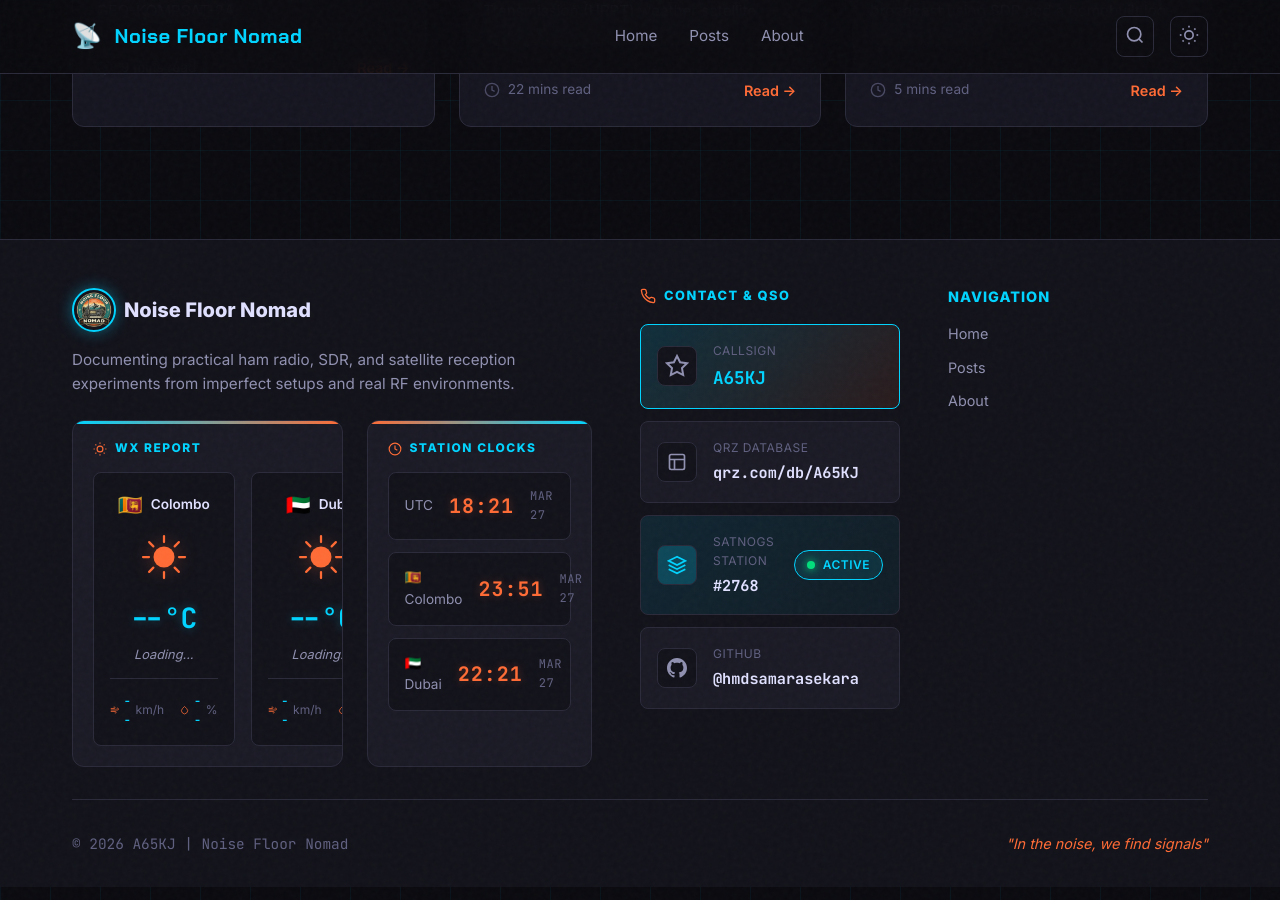
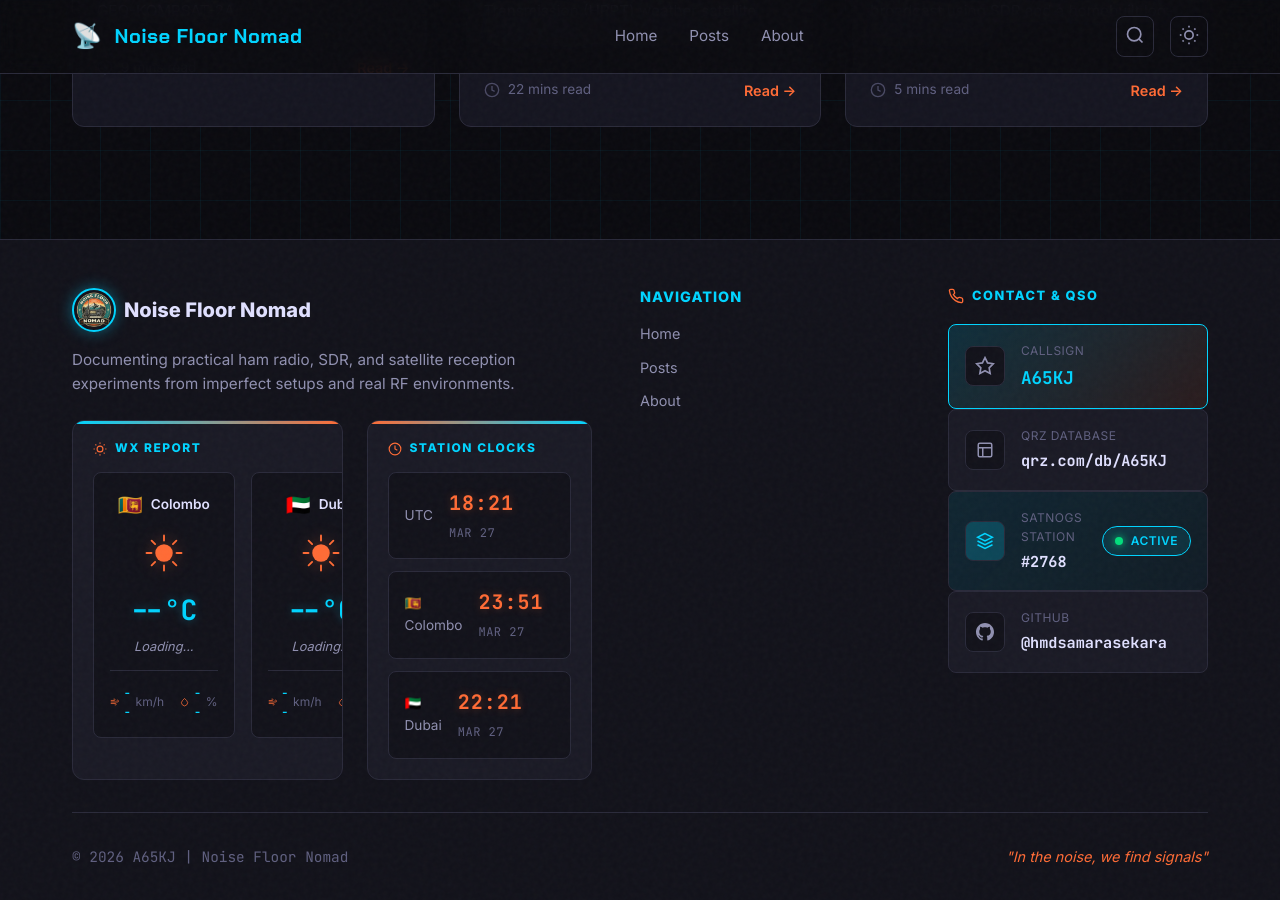
Before and after one commit to hmdsamarasekara/hmdsamarasekara.github.io, a Jekyll site: the page built from index.md, in a window 1280 px wide and 900 px high, scrolled down 1947 px. Built offline with Jekyll 4.4.1, drawn with Linux system fonts in a browser that asks for light colours.

Commit message:
Update footer.html

```diff
--- a/_includes/footer.html
+++ b/_includes/footer.html
@@ -28,7 +28,7 @@
                   <span class="weather-location">Colombo</span>
                 </div>
                 <div class="weather-icon" id="icon-lk">
-                  <svg viewBox="0 0 64 64" width="48" height="48">
+                  <svg viewBox="0 0 64 64" width="40" height="40">
                     <circle cx="32" cy="32" r="14" fill="#ff6b35"/>
                     <g stroke="#ff6b35" stroke-width="3" stroke-linecap="round">
                       <line x1="32" y1="4" x2="32" y2="12"/>
@@ -69,7 +69,7 @@
                   <span class="weather-location">Dubai</span>
                 </div>
                 <div class="weather-icon" id="icon-uae">
-                  <svg viewBox="0 0 64 64" width="48" height="48">
+                  <svg viewBox="0 0 64 64" width="40" height="40">
                     <circle cx="32" cy="32" r="14" fill="#ff6b35"/>
                     <g stroke="#ff6b35" stroke-width="3" stroke-linecap="round">
                       <line x1="32" y1="4" x2="32" y2="12"/>
@@ -118,16 +118,21 @@
             <div class="clock-list">
               <div class="clock-row">
                 <span class="clock-name">UTC</span>
+                <div class="clock-display">
                   <span class="clock-time" id="clock-utc">--:--</span>
                   <span class="clock-date" id="date-utc">--</span>
                 </div>
+              </div>
               <div class="clock-row">
                 <span class="clock-name">🇱🇰 Colombo</span>
+                <div class="clock-display">
                   <span class="clock-time" id="clock-lk">--:--</span>
                   <span class="clock-date" id="date-lk">--</span>
                 </div>
+              </div>
               <div class="clock-row">
                 <span class="clock-name">🇦🇪 Dubai</span>
+                <div class="clock-display">
                   <span class="clock-time" id="clock-uae">--:--</span>
                   <span class="clock-date" id="date-uae">--</span>
                 </div>
@@ -135,8 +140,19 @@
             </div>
           </div>
         </div>
+      </div>
 
-      <!-- Beautified Contact Section with SatNOGS -->
+      <!-- Navigation Section -->
+      <div class="footer-section">
+        <h4>Navigation</h4>
+        <ul>
+          {% for link in site.theme_settings.nav_links %}
+            <li><a href="{{ link.url | relative_url }}">{{ link.title }}</a></li>
+          {% endfor %}
+        </ul>
+      </div>
+
+      <!-- Contact & QSO Section with 2x2 Grid -->
       <div class="footer-section footer-contact-section">
         <h4>
           <svg width="16" height="16" viewBox="0 0 24 24" fill="none" stroke="currentColor" stroke-width="2">
@@ -145,11 +161,11 @@
           Contact & QSO
         </h4>
 
-        <div class="contact-cards">
+        <div class="contact-grid">
           <!-- Callsign Card -->
           <a href="{{ site.theme_settings.qrz_url }}" target="_blank" rel="noopener" class="contact-card primary">
             <div class="contact-icon">
-              <svg width="24" height="24" viewBox="0 0 24 24" fill="none" stroke="currentColor" stroke-width="2">
+              <svg width="20" height="20" viewBox="0 0 24 24" fill="none" stroke="currentColor" stroke-width="2">
                 <path d="M12 2l3.09 6.26L22 9.27l-5 4.87 1.18 6.88L12 17.77l-6.18 3.25L7 14.14 2 9.27l6.91-1.01L12 2z"/>
               </svg>
             </div>
@@ -162,7 +178,7 @@
           <!-- QRZ Card -->
           <a href="{{ site.theme_settings.qrz_url }}" target="_blank" rel="noopener" class="contact-card">
             <div class="contact-icon">
-              <svg width="20" height="20" viewBox="0 0 24 24" fill="none" stroke="currentColor" stroke-width="2">
+              <svg width="18" height="18" viewBox="0 0 24 24" fill="none" stroke="currentColor" stroke-width="2">
                 <rect x="3" y="3" width="18" height="18" rx="2" ry="2"/>
                 <line x1="3" y1="9" x2="21" y2="9"/>
                 <line x1="9" y1="21" x2="9" y2="9"/>
@@ -177,7 +193,7 @@
           <!-- SatNOGS Card -->
           <a href="https://network.satnogs.org/stations/2768/" target="_blank" rel="noopener" class="contact-card satnogs">
             <div class="contact-icon">
-              <svg width="20" height="20" viewBox="0 0 24 24" fill="none" stroke="currentColor" stroke-width="2">
+              <svg width="18" height="18" viewBox="0 0 24 24" fill="none" stroke="currentColor" stroke-width="2">
                 <path d="M12 2L2 7l10 5 10-5-10-5zM2 17l10 5 10-5M2 12l10 5 10-5"/>
               </svg>
             </div>
@@ -195,7 +211,7 @@
           {% if site.theme_settings.github %}
           <a href="https://github.com/{{ site.theme_settings.github }}" target="_blank" rel="noopener" class="contact-card">
             <div class="contact-icon">
-              <svg width="20" height="20" viewBox="0 0 24 24" fill="currentColor" stroke="none">
+              <svg width="18" height="18" viewBox="0 0 24 24" fill="currentColor" stroke="none">
                 <path d="M12 0c-6.626 0-12 5.373-12 12 0 5.302 3.438 9.8 8.207 11.387.599.111.793-.261.793-.577v-2.234c-3.338.726-4.033-1.416-4.033-1.416-.546-1.387-1.333-1.756-1.333-1.756-1.089-.745.083-.729.083-.729 1.205.084 1.839 1.237 1.839 1.237 1.07 1.834 2.807 1.304 3.492.997.107-.775.418-1.305.762-1.604-2.665-.305-5.467-1.334-5.467-5.931 0-1.311.469-2.381 1.236-3.221-.124-.303-.535-1.524.117-3.176 0 0 1.008-.322 3.301 1.23.957-.266 1.983-.399 3.003-.404 1.02.005 2.047.138 3.006.404 2.291-1.552 3.297-1.23 3.297-1.23.653 1.653.242 2.874.118 3.176.77.84 1.235 1.911 1.235 3.221 0 4.609-2.807 5.624-5.479 5.921.43.372.823 1.102.823 2.222v3.293c0 .319.192.694.801.576 4.765-1.589 8.199-6.086 8.199-11.386 0-6.627-5.373-12-12-12z"/>
               </svg>
             </div>
@@ -206,15 +222,6 @@
           </a>
           {% endif %}
         </div>
-      </div>
-
-      <div class="footer-section">
-        <h4>Navigation</h4>
-        <ul>
-          {% for link in site.theme_settings.nav_links %}
-            <li><a href="{{ link.url | relative_url }}">{{ link.title }}</a></li>
-          {% endfor %}
-        </ul>
       </div>
     </div>
 
@@ -265,21 +272,21 @@
 
 // Weather Icons SVG Map
 const weatherIcons = {
-  0: { name: 'Clear sky', svg: `<svg viewBox="0 0 64 64" width="48" height="48"><circle cx="32" cy="32" r="14" fill="#ff6b35"/><g stroke="#ff6b35" stroke-width="3" stroke-linecap="round"><line x1="32" y1="4" x2="32" y2="12"/><line x1="32" y1="52" x2="32" y2="60"/><line x1="4" y1="32" x2="12" y2="32"/><line x1="52" y1="32" x2="60" y2="32"/><line x1="12.2" y1="12.2" x2="17.8" y2="17.8"/><line x1="46.2" y1="46.2" x2="51.8" y2="51.8"/><line x1="12.2" y1="51.8" x2="17.8" y2="46.2"/><line x1="46.2" y1="17.8" x2="51.8" y2="12.2"/></g></svg>` },
-  1: { name: 'Mainly clear', svg: `<svg viewBox="0 0 64 64" width="48" height="48"><circle cx="32" cy="32" r="14" fill="#ff6b35"/><g stroke="#ff6b35" stroke-width="3" stroke-linecap="round"><line x1="32" y1="4" x2="32" y2="12"/><line x1="32" y1="52" x2="32" y2="60"/><line x1="4" y1="32" x2="12" y2="32"/><line x1="52" y1="32" x2="60" y2="32"/><line x1="12.2" y1="12.2" x2="17.8" y2="17.8"/><line x1="46.2" y1="46.2" x2="51.8" y2="51.8"/><line x1="12.2" y1="51.8" x2="17.8" y2="46.2"/><line x1="46.2" y1="17.8" x2="51.8" y2="12.2"/></g></svg>` },
-  2: { name: 'Partly cloudy', svg: `<svg viewBox="0 0 64 64" width="48" height="48"><circle cx="24" cy="24" r="10" fill="#ff6b35" opacity="0.8"/><path d="M46 46a10 10 0 1 1-20 0 10 10 0 0 1 20 0z" fill="#00d4ff"/><path d="M38 38a8 8 0 1 1-16 0 8 8 0 0 1 16 0z" fill="#00a8cc"/></svg>` },
-  3: { name: 'Overcast', svg: `<svg viewBox="0 0 64 64" width="48" height="48"><path d="M20 40a10 10 0 1 1 20 0H20z" fill="#00d4ff"/><path d="M30 35a10 10 0 1 1 20 0H30z" fill="#00a8cc"/><path d="M15 42a8 8 0 1 1 16 0H15z" fill="#606080"/></svg>` },
-  45: { name: 'Foggy', svg: `<svg viewBox="0 0 64 64" width="48" height="48"><path d="M8 24h48M12 32h40M16 40h32" stroke="#606080" stroke-width="3" stroke-linecap="round"/></svg>` },
-  48: { name: 'Foggy', svg: `<svg viewBox="0 0 64 64" width="48" height="48"><path d="M8 24h48M12 32h40M16 40h32" stroke="#606080" stroke-width="3" stroke-linecap="round"/></svg>` },
-  51: { name: 'Light drizzle', svg: `<svg viewBox="0 0 64 64" width="48" height="48"><path d="M20 30a10 10 0 1 1 20 0h-20z" fill="#00d4ff"/><path d="M22 38l-2 8M32 38l-2 8M42 38l-2 8" stroke="#00d4ff" stroke-width="2" stroke-linecap="round"/></svg>` },
-  53: { name: 'Drizzle', svg: `<svg viewBox="0 0 64 64" width="48" height="48"><path d="M18 28a12 12 0 1 1 24 0h-24z" fill="#00d4ff"/><path d="M20 38l-2 8M30 38l-2 8M40 38l-2 8M25 42l-2 8M35 42l-2 8" stroke="#00d4ff" stroke-width="2" stroke-linecap="round"/></svg>` },
-  55: { name: 'Heavy drizzle', svg: `<svg viewBox="0 0 64 64" width="48" height="48"><path d="M16 26a14 14 0 1 1 28 0h-28z" fill="#00a8cc"/><path d="M18 36l-2 8M28 36l-2 8M38 36l-2 8M23 40l-2 8M33 40l-2 8" stroke="#00d4ff" stroke-width="2.5" stroke-linecap="round"/></svg>` },
-  61: { name: 'Slight rain', svg: `<svg viewBox="0 0 64 64" width="48" height="48"><path d="M18 28a12 12 0 1 1 24 0h-24z" fill="#00d4ff"/><path d="M20 38l-3 10M30 38l-3 10M40 38l-3 10" stroke="#00d4ff" stroke-width="2.5" stroke-linecap="round"/></svg>` },
-  63: { name: 'Rain', svg: `<svg viewBox="0 0 64 64" width="48" height="48"><path d="M16 26a14 14 0 1 1 28 0h-28z" fill="#00a8cc"/><path d="M18 36l-3 10M28 36l-3 10M38 36l-3 10M23 40l-3 10M33 40l-3 10" stroke="#00d4ff" stroke-width="2.5" stroke-linecap="round"/></svg>` },
-  65: { name: 'Heavy rain', svg: `<svg viewBox="0 0 64 64" width="48" height="48"><path d="M14 24a16 16 0 1 1 32 0h-32z" fill="#00a8cc"/><path d="M16 34l-4 12M26 34l-4 12M36 34l-4 12M46 34l-4 12M21 38l-4 12M31 38l-4 12M41 38l-4 12" stroke="#00d4ff" stroke-width="3" stroke-linecap="round"/></svg>` },
-  71: { name: 'Slight snow', svg: `<svg viewBox="0 0 64 64" width="48" height="48"><path d="M18 28a12 12 0 1 1 24 0h-24z" fill="#00d4ff"/><circle cx="20" cy="42" r="2" fill="#e0e0ff"/><circle cx="30" cy="48" r="2" fill="#e0e0ff"/><circle cx="40" cy="42" r="2" fill="#e0e0ff"/></svg>` },
-  73: { name: 'Snow', svg: `<svg viewBox="0 0 64 64" width="48" height="48"><path d="M16 26a14 14 0 1 1 28 0h-28z" fill="#00a8cc"/><circle cx="18" cy="40" r="2.5" fill="#e0e0ff"/><circle cx="28" cy="46" r="2.5" fill="#e0e0ff"/><circle cx="38" cy="40" r="2.5" fill="#e0e0ff"/><circle cx="23" cy="50" r="2" fill="#e0e0ff"/><circle cx="33" cy="50" r="2" fill="#e0e0ff"/></svg>` },
-  95: { name: 'Thunderstorm', svg: `<svg viewBox="0 0 64 64" width="48" height="48"><path d="M16 26a14 14 0 1 1 28 0h-28z" fill="#606080"/><path d="M28 36l-6 12h8l-4 10 14-14h-8l6-8h-10z" fill="#ff6b35"/></svg>` }
+  0: { name: 'Clear sky', svg: `<svg viewBox="0 0 64 64" width="40" height="40"><circle cx="32" cy="32" r="14" fill="#ff6b35"/><g stroke="#ff6b35" stroke-width="3" stroke-linecap="round"><line x1="32" y1="4" x2="32" y2="12"/><line x1="32" y1="52" x2="32" y2="60"/><line x1="4" y1="32" x2="12" y2="32"/><line x1="52" y1="32" x2="60" y2="32"/><line x1="12.2" y1="12.2" x2="17.8" y2="17.8"/><line x1="46.2" y1="46.2" x2="51.8" y2="51.8"/><line x1="12.2" y1="51.8" x2="17.8" y2="46.2"/><line x1="46.2" y1="17.8" x2="51.8" y2="12.2"/></g></svg>` },
+  1: { name: 'Mainly clear', svg: `<svg viewBox="0 0 64 64" width="40" height="40"><circle cx="32" cy="32" r="14" fill="#ff6b35"/><g stroke="#ff6b35" stroke-width="3" stroke-linecap="round"><line x1="32" y1="4" x2="32" y2="12"/><line x1="32" y1="52" x2="32" y2="60"/><line x1="4" y1="32" x2="12" y2="32"/><line x1="52" y1="32" x2="60" y2="32"/><line x1="12.2" y1="12.2" x2="17.8" y2="17.8"/><line x1="46.2" y1="46.2" x2="51.8" y2="51.8"/><line x1="12.2" y1="51.8" x2="17.8" y2="46.2"/><line x1="46.2" y1="17.8" x2="51.8" y2="12.2"/></g></svg>` },
+  2: { name: 'Partly cloudy', svg: `<svg viewBox="0 0 64 64" width="40" height="40"><circle cx="24" cy="24" r="10" fill="#ff6b35" opacity="0.8"/><path d="M46 46a10 10 0 1 1-20 0 10 10 0 0 1 20 0z" fill="#00d4ff"/><path d="M38 38a8 8 0 1 1-16 0 8 8 0 0 1 16 0z" fill="#00a8cc"/></svg>` },
+  3: { name: 'Overcast', svg: `<svg viewBox="0 0 64 64" width="40" height="40"><path d="M20 40a10 10 0 1 1 20 0H20z" fill="#00d4ff"/><path d="M30 35a10 10 0 1 1 20 0H30z" fill="#00a8cc"/><path d="M15 42a8 8 0 1 1 16 0H15z" fill="#606080"/></svg>` },
+  45: { name: 'Foggy', svg: `<svg viewBox="0 0 64 64" width="40" height="40"><path d="M8 24h48M12 32h40M16 40h32" stroke="#606080" stroke-width="3" stroke-linecap="round"/></svg>` },
+  48: { name: 'Foggy', svg: `<svg viewBox="0 0 64 64" width="40" height="40"><path d="M8 24h48M12 32h40M16 40h32" stroke="#606080" stroke-width="3" stroke-linecap="round"/></svg>` },
+  51: { name: 'Light drizzle', svg: `<svg viewBox="0 0 64 64" width="40" height="40"><path d="M20 30a10 10 0 1 1 20 0h-20z" fill="#00d4ff"/><path d="M22 38l-2 8M32 38l-2 8M42 38l-2 8" stroke="#00d4ff" stroke-width="2" stroke-linecap="round"/></svg>` },
+  53: { name: 'Drizzle', svg: `<svg viewBox="0 0 64 64" width="40" height="40"><path d="M18 28a12 12 0 1 1 24 0h-24z" fill="#00d4ff"/><path d="M20 38l-2 8M30 38l-2 8M40 38l-2 8M25 42l-2 8M35 42l-2 8" stroke="#00d4ff" stroke-width="2" stroke-linecap="round"/></svg>` },
+  55: { name: 'Heavy drizzle', svg: `<svg viewBox="0 0 64 64" width="40" height="40"><path d="M16 26a14 14 0 1 1 28 0h-28z" fill="#00a8cc"/><path d="M18 36l-2 8M28 36l-2 8M38 36l-2 8M23 40l-2 8M33 40l-2 8" stroke="#00d4ff" stroke-width="2.5" stroke-linecap="round"/></svg>` },
+  61: { name: 'Slight rain', svg: `<svg viewBox="0 0 64 64" width="40" height="40"><path d="M18 28a12 12 0 1 1 24 0h-24z" fill="#00d4ff"/><path d="M20 38l-3 10M30 38l-3 10M40 38l-3 10" stroke="#00d4ff" stroke-width="2.5" stroke-linecap="round"/></svg>` },
+  63: { name: 'Rain', svg: `<svg viewBox="0 0 64 64" width="40" height="40"><path d="M16 26a14 14 0 1 1 28 0h-28z" fill="#00a8cc"/><path d="M18 36l-3 10M28 36l-3 10M38 36l-3 10M23 40l-3 10M33 40l-3 10" stroke="#00d4ff" stroke-width="2.5" stroke-linecap="round"/></svg>` },
+  65: { name: 'Heavy rain', svg: `<svg viewBox="0 0 64 64" width="40" height="40"><path d="M14 24a16 16 0 1 1 32 0h-32z" fill="#00a8cc"/><path d="M16 34l-4 12M26 34l-4 12M36 34l-4 12M46 34l-4 12M21 38l-4 12M31 38l-4 12M41 38l-4 12" stroke="#00d4ff" stroke-width="3" stroke-linecap="round"/></svg>` },
+  71: { name: 'Slight snow', svg: `<svg viewBox="0 0 64 64" width="40" height="40"><path d="M18 28a12 12 0 1 1 24 0h-24z" fill="#00d4ff"/><circle cx="20" cy="42" r="2" fill="#e0e0ff"/><circle cx="30" cy="48" r="2" fill="#e0e0ff"/><circle cx="40" cy="42" r="2" fill="#e0e0ff"/></svg>` },
+  73: { name: 'Snow', svg: `<svg viewBox="0 0 64 64" width="40" height="40"><path d="M16 26a14 14 0 1 1 28 0h-28z" fill="#00a8cc"/><circle cx="18" cy="40" r="2.5" fill="#e0e0ff"/><circle cx="28" cy="46" r="2.5" fill="#e0e0ff"/><circle cx="38" cy="40" r="2.5" fill="#e0e0ff"/><circle cx="23" cy="50" r="2" fill="#e0e0ff"/><circle cx="33" cy="50" r="2" fill="#e0e0ff"/></svg>` },
+  95: { name: 'Thunderstorm', svg: `<svg viewBox="0 0 64 64" width="40" height="40"><path d="M16 26a14 14 0 1 1 28 0h-28z" fill="#606080"/><path d="M28 36l-6 12h8l-4 10 14-14h-8l6-8h-10z" fill="#ff6b35"/></svg>` }
 };
 
 // Weather Fetch with more details
```
Lines whose indentation alone changed are shown as unchanged.
